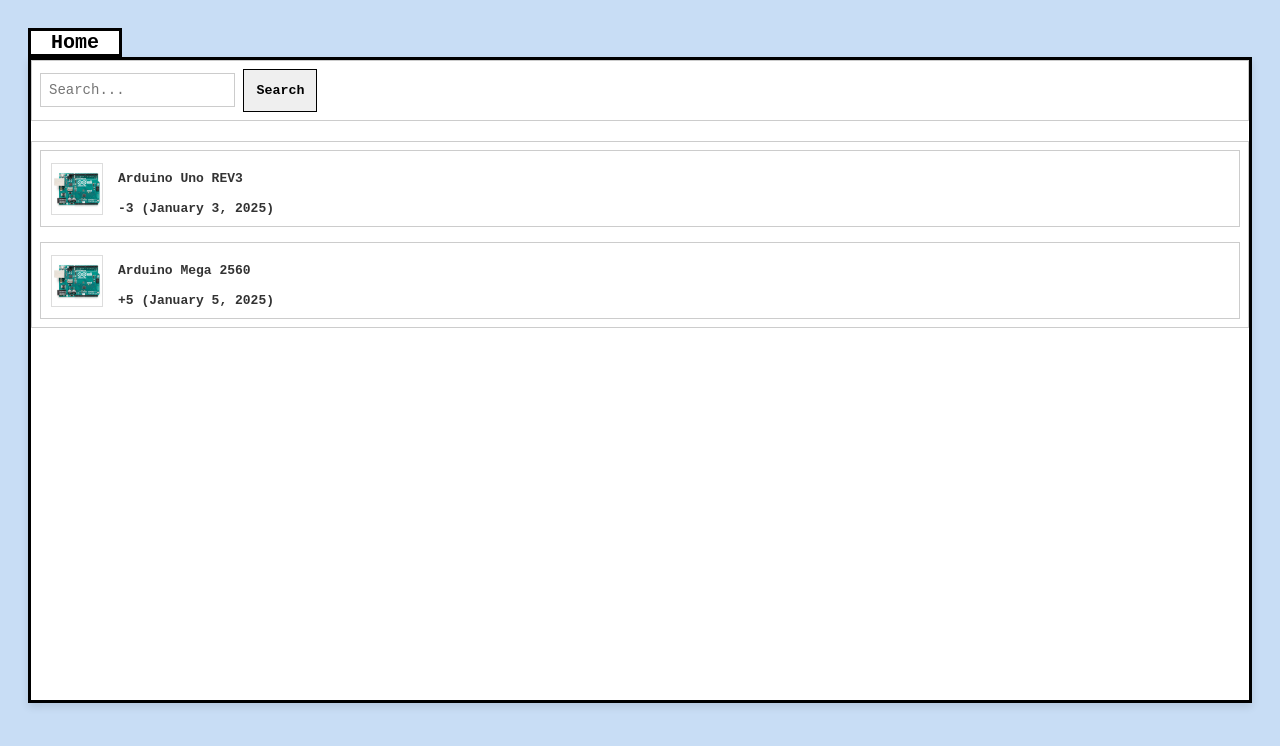
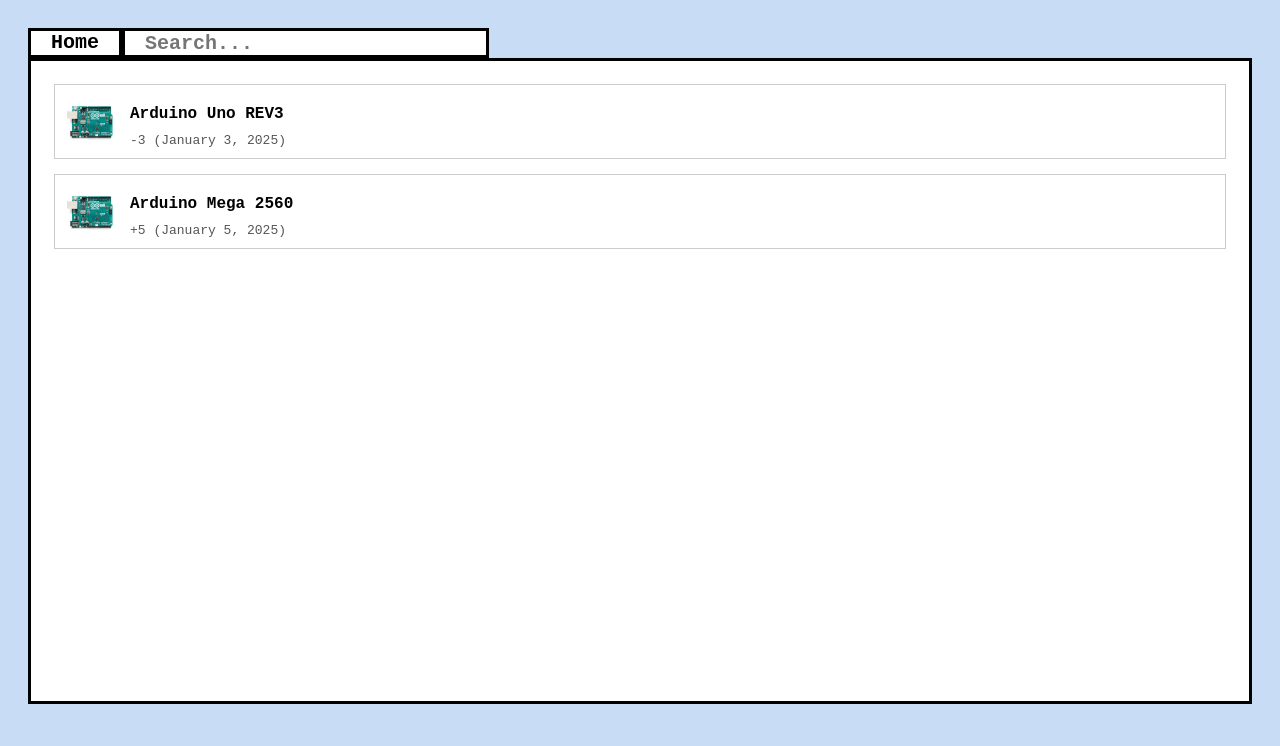
Before and after one commit to sofiyaa07/Inventory-Management, a plain HTML site: page mockChangeLog.html in a window 1280 px wide. Drawn offline with Linux system fonts and the light colour scheme.

Commit message:
change log and formatting

```diff
--- a/mockChangeLog.html
+++ b/mockChangeLog.html
@@ -1,42 +1,40 @@
 <!DOCTYPE html>
+<html lang="en">
 <head>
+    <meta charset="UTF-8">
     <title>Change Log</title>
     <link rel="stylesheet" href="styleMockup.css">
-
 </head>
 <body>
-
+    <!-- Navigation Tabs -->
     <div class="tabs">
         <a href="mock.html" class="nav">Home</a>
+        <input type="search" placeholder="Search..." class="nav">
     </div>
-    <section id="changeLog"
 
+    <!-- Change Log Section -->
+    <section id="changeLog">
+        <div class="item-box">
 
-        <div class="item-box">
-            <form id="form" class="search-form">
-                <input type="search" id="query" name="q" placeholder="Search..." class=""search-bar>
-                <button class="search button">Search</button>
-            </form>
-
-            <!-- Individual items -->
+            <!-- Individual Item Changes -->
             <div class="item-changes">
                 <div class="item-row">
-                    <img src="Arduino.jpg">
+                    <img src="Arduino.jpg" alt="Arduino Uno">
                     <div class="item-details">
                         <label for="item1">Arduino Uno REV3</label>
-                        <label for="date">-3 (January 3, 2025)</label>
+                        <label for="date1">-3 (January 3, 2025)</label>
                     </div>
                 </div>
 
                 <div class="item-row">
-                    <img src="Arduino.jpg">
+                    <img src="Arduino.jpg" alt="Arduino Mega">
                     <div class="item-details">
                         <label for="item2">Arduino Mega 2560</label>
-                        <label for="date">+5 (January 5, 2025)</label>
+                        <label for="date2">+5 (January 5, 2025)</label>
                     </div>
                 </div>
             </div>
-    </div>
+        </div>
     </section>
 </body>
- </html>
+</html>
--- a/styleMockup.css
+++ b/styleMockup.css
@@ -30,13 +30,19 @@
     text-decoration: none; /* Removes the underline */
 
 }
+.tabs input[type="search"] {
+    width: 30%;
+    height: 30px;
+
+}
 
 .item-box {
     margin: 0 auto; /* Center the content horizontally */
-    background-color: white; /* Optional: Set a consistent background color */
-    box-shadow: 0 4px 8px rgba(0, 0, 0, 0.1); /* Optional: Add a subtle shadow */
+    background-color: white;
     border: 3px solid black;
+    overflow: scroll;
     overflow-x: hidden;
+
     height: 80vh;
 
 
@@ -97,7 +103,8 @@
 
 
 button {
-    padding: 13px 12px;
+    padding: 13px 16px;
+    background-color: #ccc;
     border: solid 1px;
     cursor: pointer;
     font-weight: bold;
@@ -125,7 +132,6 @@
 .link-row {
     display: flex;
     align-items: center;
-    gap: 10px;
     margin-bottom: 10px;
 }
 
@@ -134,16 +140,17 @@
     overflow-x: hidden;
     max-height: 200px;
     padding: 10px 15px;
-    border: 1px solid #ccc;
+    border: 3px solid black;
 }
 
 .link-row a {
     flex-grow: 1;
     color: black;
+    font-weight: bold;
     padding: 10px 15px;
     text-align: center;
     text-decoration: none;
-    border: 1px solid black;
+    border: 1px solid #ccc;
 }
 
 
@@ -166,13 +173,6 @@
     margin-bottom: 0px;
 }
 
-.item-changes img {
-    width: 50px;
-    height: auto;
-    object-fit: cover;
-    border: 1px solid #ddd;
-    flex-shrink: 0;
-}
 
 .item-changes {
     display: flex;
@@ -180,13 +180,6 @@
     gap: 15px;
     margin-top: 20px;
     padding: 8px;
-    border: 1px solid #ccc;
-}
-
-.search form {
-    display: flex;
-    gap: 10px;
-    margin-bottom: 20px;
 }
 
 .search-bar {
@@ -197,18 +190,11 @@
     box-sizing: border-box;
 }
 
-.search-button {
-    padding: 10px 15px;
-    font-size: 16px;
-    background-color: #2db365;
-    color: white;
-    border: none;
-    cursor: pointer;
-}
 
 .search-button:hover {
-    background-color: #249a50; /* Slightly darker green on hover */
-}
+        background-color: aliceblue;
+        color: darkblue;
+    }
 .submit-link {
     display: flex;
     width: 100%;
@@ -220,11 +206,8 @@
 .submit-link input[type="text"] {
     flex-grow: 1;
     width: 100%;
-    box-sizing: border-box;
-}
-
-.submit-link input[type="submit"] {
-    white-space: nowrap;
+    border: 3px solid black;
+    font-weight: bold;
 }
 
 
@@ -233,7 +216,7 @@
     display: flex;
     flex-direction: column;
     gap: 15px;
-    margin-top: 20px;
+    margin-top: 15px;
 }
 
 .item-row {
@@ -241,32 +224,41 @@
     align-items: center;
     gap: 15px;
     padding: 10px;
+    margin-left: 15px;
+    margin-right: 15px;
     border: 1px solid #ccc;
     background-color: #fff;
 }
 
 .item-row img {
     width: 50px;
-    height: 50px;
     object-fit: cover;
-    border: 1px solid #ddd;
+    border: none;
 }
 
 .item-details {
     display: flex;
     flex-direction: column;
-    gap: 5px;
 }
 
-.item-details label {
-    font-size: 13px;
-    color: #333;
+/* Style for item subtitles */
+.item-details label:first-of-type {
+    font-size: 16px; /
+    font-weight: bold;
+    color: #000;
 }
 
+/* Style for the date part */
+.item-details label:last-of-type {
+    font-size: 13px;
+    font-weight: normal;
+    color: #555;
+}
+
+/* search bar */
   form {
     padding: 8px;
     font-size: 14px;
-    border: 1px solid #ccc;
 }
 
 
```
Also changed, not shown: mockItemDetails.html (+4 -4 lines), mockOrderMore.html (+5 -5 lines).
